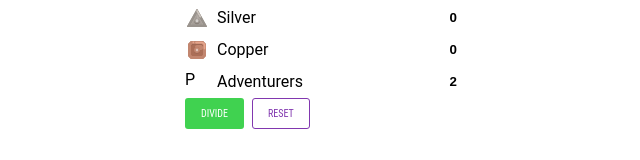
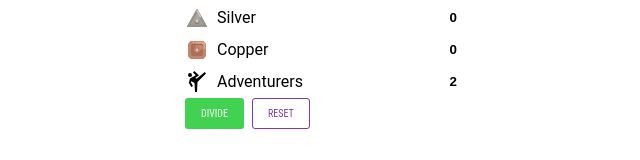
Before and after one commit to smarinade/dnd-money-splitter, a React (Create React App) app: page / in a window 1280 px wide. Shown: the part 163-323 px from the top of the page, without its empty margins (305-945 px from the left). Built offline with nearby package versions, Linux system fonts and the light colour scheme.

Commit message:
:package: Add Material UI

```diff
--- a/package.json
+++ b/package.json
@@ -4,6 +4,10 @@
   "version": "0.1.0",
   "private": true,
   "dependencies": {
+    "@emotion/react": "^11.10.4",
+    "@emotion/styled": "^11.10.4",
+    "@mui/icons-material": "^5.10.3",
+    "@mui/material": "^5.10.4",
     "@testing-library/jest-dom": "^5.16.4",
     "@testing-library/react": "^13.3.0",
     "@testing-library/user-event": "^13.5.0",
--- a/src/component/Adventurer/Adventurer.tsx
+++ b/src/component/Adventurer/Adventurer.tsx
@@ -1,5 +1,6 @@
 import React from "react";
 import styles from './Adventurer.module.css';
+import SportsMartialArtsIcon from '@mui/icons-material/SportsMartialArts';
 
 type AdventurerProps = {
     value?: number
@@ -7,7 +8,7 @@ type AdventurerProps = {
 
 export function Adventurer({value = 2}: AdventurerProps) {
     return (<label className={styles.Adventurer}>
-        <span className={styles.icon}>P</span>
+        <SportsMartialArtsIcon className={styles.icon}></SportsMartialArtsIcon>
         <span className={styles.info}>Adventurers</span>
         <input className={styles.value} name="adventurers" type="number" defaultValue={value} min={0}/>
     </label>);
```
Also changed, not shown: public/hero-icon.png (added), 1 other file (tests, documents, lock files or other folders).
